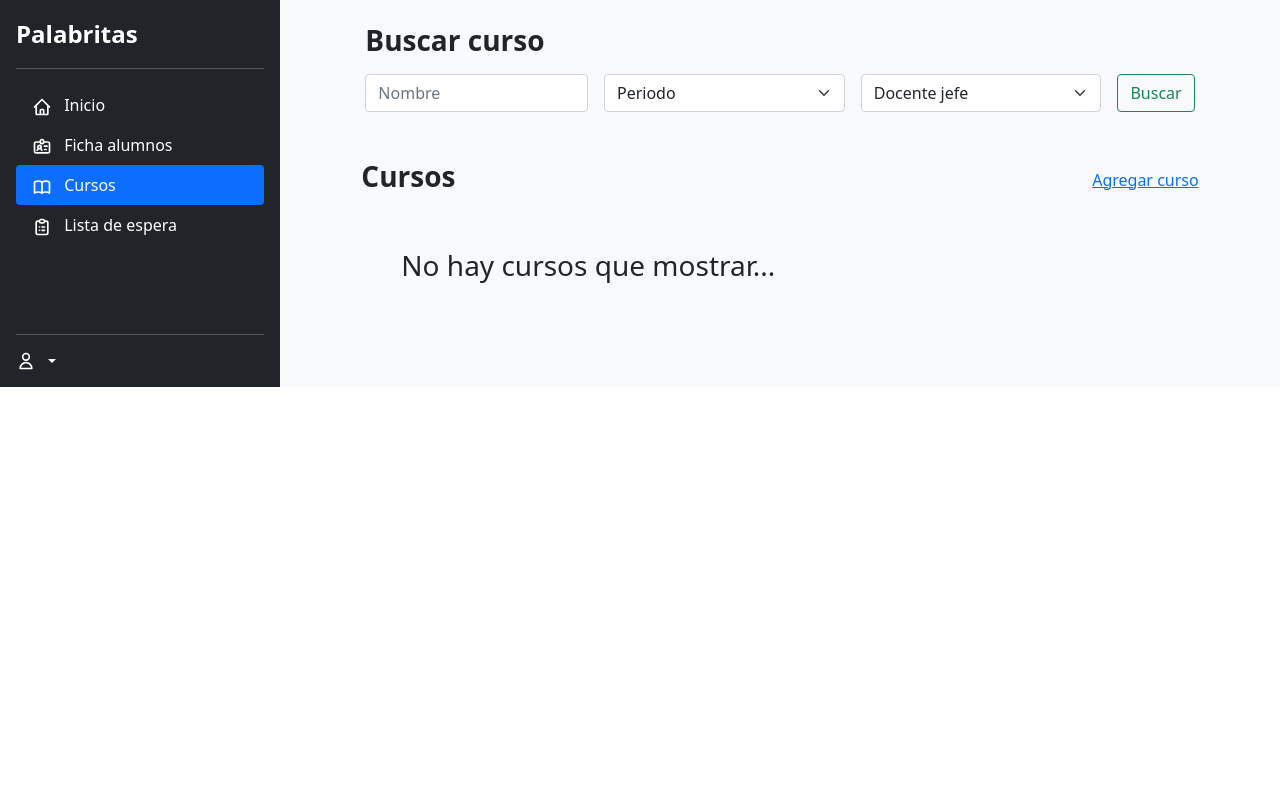
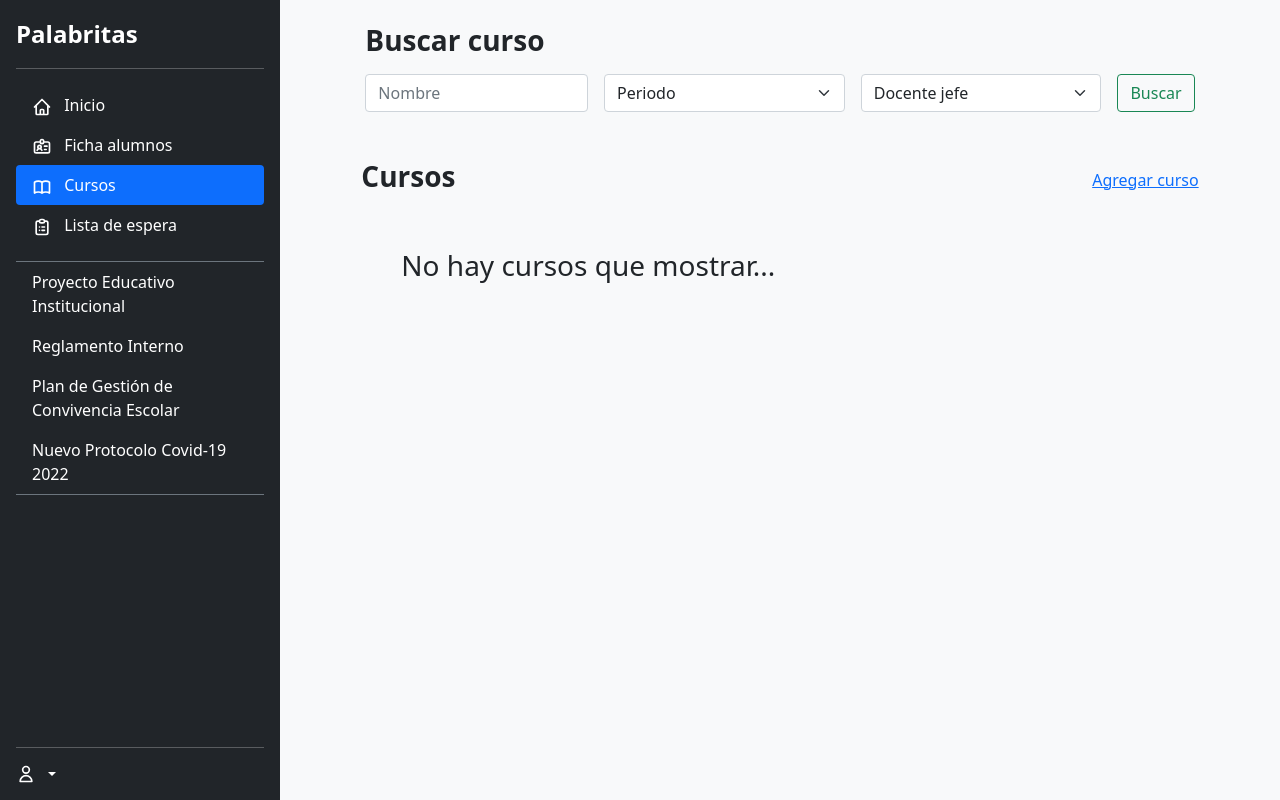
Before and after one commit to Frostgold/django-app-palabritas, a Django app: page /cursos/ in a window 1280 px wide. Run offline with Django 3.2, Linux system fonts and the light colour scheme; the visitor is signed in with stand-in values (Sample User, id 1); data comes from the database, SQL or seed files in the repository; data that the repository does not hold is empty; some libraries are stand-ins or nearby versions.

Commit message:
Mejoras sistema

```diff
--- a/fichas_alumnos/admin.py
+++ b/fichas_alumnos/admin.py
@@ -25,6 +25,7 @@ class FichaAlumnoConfig(admin.ModelAdmin):
                 'telefono',
                 'ficha_social',
                 'formulario_salud',
+                'anamnesis',
                 'certif_nacimiento',
                 'consent_fonoaudiologia',
                 'consent_vidasana',
@@ -50,6 +51,7 @@ class FichaAlumnoConfig(admin.ModelAdmin):
                 'telefono',
                 'ficha_social',
                 'formulario_salud',
+                'anamnesis',
                 'certif_nacimiento',
                 'consent_fonoaudiologia',
                 'consent_vidasana',
--- a/fichas_alumnos/forms.py
+++ b/fichas_alumnos/forms.py
@@ -17,6 +17,7 @@ class FormFichaAlumno(ModelForm):
             'telefono',
             'ficha_social',
             'formulario_salud',
+            'anamnesis',
             'certif_nacimiento',
             'consent_fonoaudiologia',
             'consent_vidasana',
@@ -33,6 +34,7 @@ class FormFichaAlumno(ModelForm):
             'telefono': ('Teléfono'),
             'ficha_social': ('Ficha social'),
             'formulario_salud': ('Formulario de salud'),
+            'anamnesis': ('Anamnesis'),
             'certif_nacimiento': ('Certificado de nacimiento'),
             'consent_fonoaudiologia': ('Consentimiento evaluación fonoaudióloga'),
             'consent_vidasana': ('Consentimiento Vida Sana'),
@@ -91,6 +93,7 @@ class FormChangeFichaAlumno(ModelForm):
             'telefono',
             'ficha_social',
             'formulario_salud',
+            'anamnesis',
             'certif_nacimiento',
             'consent_fonoaudiologia',
             'consent_vidasana',
@@ -107,6 +110,7 @@ class FormChangeFichaAlumno(ModelForm):
             'telefono': ('Teléfono'),
             'ficha_social': ('Ficha social'),
             'formulario_salud': ('Formulario de salud'),
+            'anamnesis': ('Anamnesis'),
             'certif_nacimiento': ('Certificado de nacimiento'),
             'consent_fonoaudiologia': ('Consentimiento evaluación fonoaudióloga'),
             'consent_vidasana': ('Consentimiento Vida Sana'),
--- a/fichas_alumnos/models.py
+++ b/fichas_alumnos/models.py
@@ -33,6 +33,7 @@ class FichaAlumno(models.Model):
     telefono = models.CharField(max_length=255, null=False, blank=False)
     ficha_social = models.BooleanField(default=False)
     formulario_salud = models.BooleanField(default=False)
+    anamnesis = models.BooleanField(default=False)
     certif_nacimiento = models.BooleanField(default=False)
     consent_fonoaudiologia = models.BooleanField(default=False)
     consent_vidasana = models.BooleanField(default=False)
--- a/static/css/sidebar.css
+++ b/static/css/sidebar.css
@@ -11,7 +11,6 @@ body {
     display: flex;
     flex-wrap: nowrap;
     height: 100vh;
-    height: -webkit-fill-available;
     max-height: 100vh;
     overflow-x: auto;
   }
--- a/templates/base.html
+++ b/templates/base.html
@@ -81,6 +81,37 @@
                 </a>
               </li>
             {% endif %}
+            <li class="nav-item dropdown">
+              <a class="nav-link dropdown-toggle" href="#" id="navbarDropdownMenuInformativo" role="button" data-bs-toggle="dropdown" aria-expanded="false">
+                <svg class="me-2" width="20" height="20" fill="none" stroke="currentColor" viewBox="0 0 24 24" xmlns="http://www.w3.org/2000/svg"><path stroke-linecap="round" stroke-linejoin="round" stroke-width="2" d="M9 12h6m-6 4h6m2 5H7a2 2 0 01-2-2V5a2 2 0 012-2h5.586a1 1 0 01.707.293l5.414 5.414a1 1 0 01.293.707V19a2 2 0 01-2 2z"></path></svg>
+                Informativos
+              </a>
+              <ul class="dropdown-menu" aria-labelledby="navbarDropdownMenuInformativo">
+                <li>
+                  <a href="{% get_media_prefix %}informativos/PROYECTO EDUCATIVO ISTITUCIONAL PALABRITAS.pdf" target="_blank" class="dropdown-item text-wrap">
+                    Proyecto Educativo Institucional
+                  </a>
+                </li>
+                <li><hr class="dropdown-divider"></li>
+                <li>
+                  <a href="{% get_media_prefix %}informativos/reglamento interno corporación educacional 2021.pdf" target="_blank" class="dropdown-item text-wrap">
+                    Reglamento Interno
+                  </a>
+                </li>
+                <li><hr class="dropdown-divider"></li>
+                <li>
+                  <a href="{% get_media_prefix %}informativos/ESC-PAL-06 PLAN DE GESTION CONVIVENCIA ESCOLAR listo 2021.pdf" target="_blank" class="dropdown-item text-wrap">
+                    Plan de Gestión de Convivencia Escolar
+                  </a>
+                </li>
+                <li><hr class="dropdown-divider"></li>
+                <li>
+                  <a href="{% get_media_prefix %}informativos/PROTOCOLO DE MEDIDAS DE PREVENCIÓN DE COVID 2022.pdf" target="_blank" class="dropdown-item text-wrap">
+                    Nuevo Protocolo Covid-19 2022
+                  </a>
+                </li>
+              </ul>
+            </li>
             {% if user.is_authenticated %}
               <li class="nav-item dropdown">
                 <a class="nav-link dropdown-toggle" href="#" id="navbarDropdownMenuLink" role="button" data-bs-toggle="dropdown" aria-expanded="false">
@@ -171,6 +202,28 @@
             </a>
           </li>
         {% endif %}
+        <div class="my-3 border-top border-bottom border-1 border-secondary">
+          <li>
+            <a href="{% get_media_prefix %}informativos/PROYECTO EDUCATIVO ISTITUCIONAL PALABRITAS.pdf" target="_blank" class="nav-link text-white">
+              Proyecto Educativo Institucional
+            </a>
+          </li>
+          <li>
+            <a href="{% get_media_prefix %}informativos/reglamento interno corporación educacional 2021.pdf" target="_blank" class="nav-link text-white">
+              Reglamento Interno
+            </a>
+          </li>
+          <li>
+            <a href="{% get_media_prefix %}informativos/ESC-PAL-06 PLAN DE GESTION CONVIVENCIA ESCOLAR listo 2021.pdf" target="_blank" class="nav-link text-white">
+              Plan de Gestión de Convivencia Escolar
+            </a>
+          </li>
+          <li>
+            <a href="{% get_media_prefix %}informativos/PROTOCOLO DE MEDIDAS DE PREVENCIÓN DE COVID 2022.pdf" target="_blank" class="nav-link text-white">
+              Nuevo Protocolo Covid-19 2022
+            </a>
+          </li>
+        </div>
       </ul>
       <hr>
       {% if user.is_authenticated %}
```
Also changed, not shown: fichas_alumnos/templates/ficha_alumno.html (+5 -2 lines), fichas_alumnos/migrations/0012_fichaalumno_anamnesis.py (added).
